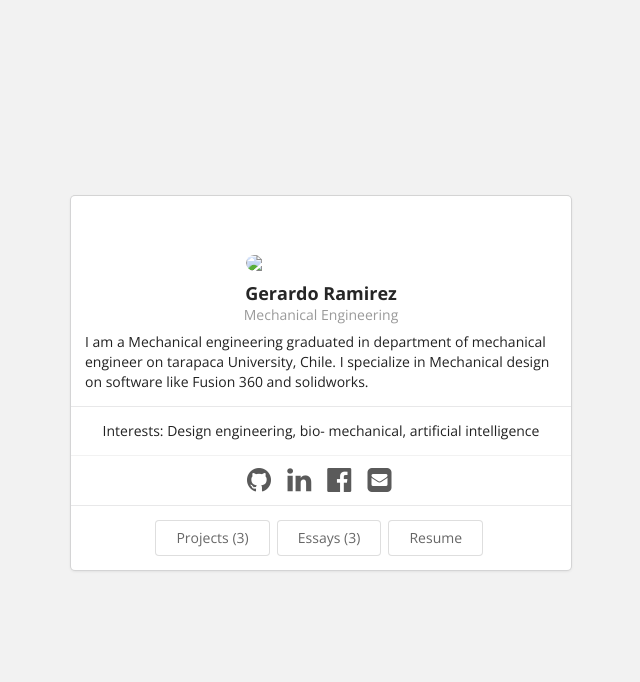
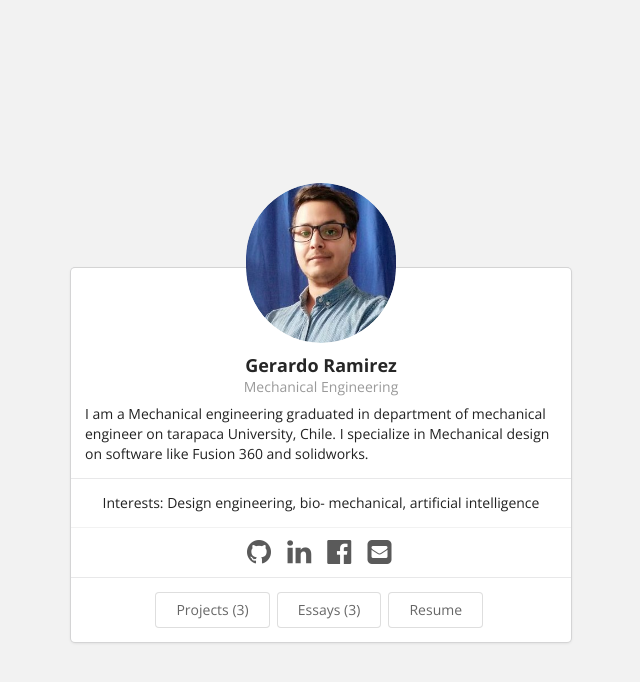
Before and after one commit to gerardormontt/gerardormontt.github.io, a Jekyll site: the page built from index.html, in a window 1280 px wide. Shown: the top 682 px of the page, without its empty margins (319-959 px from the left). Built offline with Jekyll 4.4.1, drawn with Linux system fonts in a browser that asks for light colours.

Commit message:
Update bio.json

```diff
--- a/_data/bio.json
+++ b/_data/bio.json
@@ -2,7 +2,7 @@
   "basics": {
     "name": "Gerardo Ramirez",
     "label": "Mechanical Engineering",
-    "picture": "https://gerardoramirez1.github.io/template/images/gera1.jpg",
+    "picture": "https://gerardoramirez1.github.io/images/gera1.jpg",
     "email": "gerardo.r.montt@gmail.com",
     "phone": "(569)-87567404",
     "website": "https://gerardoramirez1.github.io",
```
